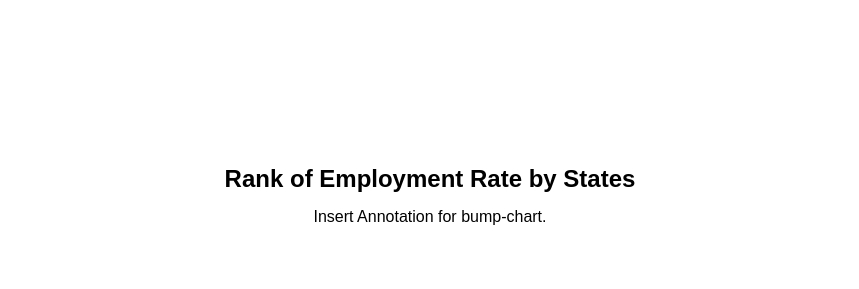
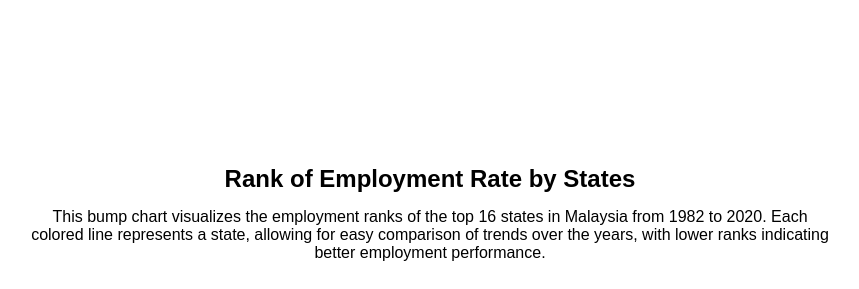
Before and after one commit to Lixuan-How/3179, a plain HTML site: page Project 2/index.html in a window 1280 px wide. Shown: the part 1176-1465 px from the top of the page, without its empty margins (210-1069 px from the left). Drawn offline with Linux system fonts and the light colour scheme; a script that the page names is missing.

Commit message:
Update the bump chart annotation

```diff
--- a/Project 2/index.html
+++ b/Project 2/index.html
@@ -80,7 +80,9 @@
     <div class="annotation">
         <h2>Rank of Employment Rate by States</h2>
         <p>
-          Insert Annotation for bump-chart.
+          This bump chart visualizes the employment ranks of the top 16 states in Malaysia from 1982 to 2020.
+          Each colored line represents a state, allowing for easy comparison of trends over the years,
+          with lower ranks indicating better employment performance.
         </p>
     </div>
 
```
